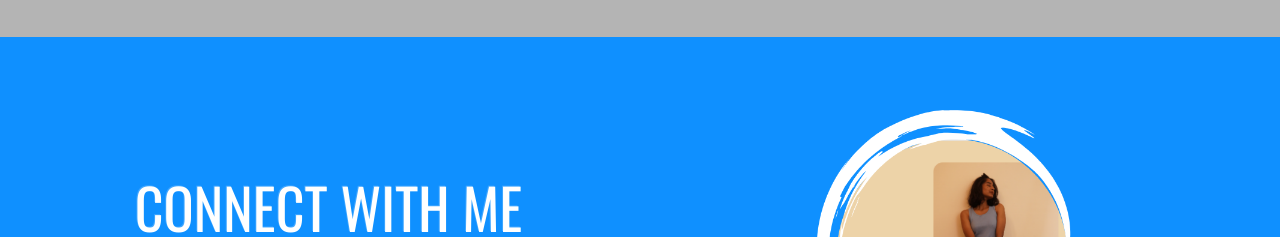
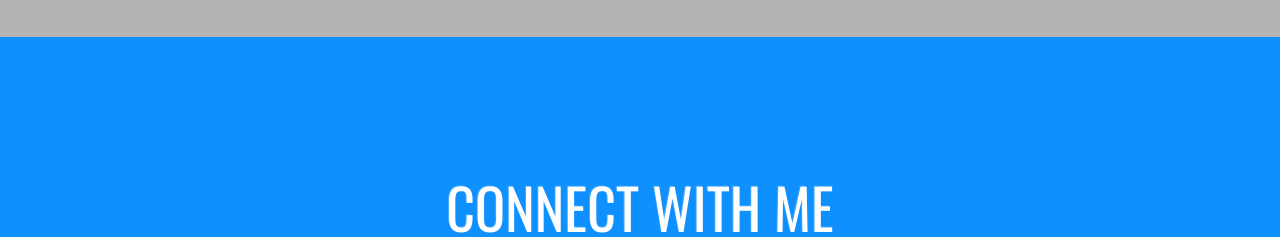
Before and after one commit to GoodVibesForAll/GoodVibes, a plain HTML site: page index.html in a window 1280 px wide. Shown: the part 1628-1865 px from the top of the page. Drawn offline with nearby package versions, Linux system fonts and the light colour scheme.

Commit message:
Update index.html
Remove section

```diff
--- a/index.html
+++ b/index.html
@@ -128,7 +128,7 @@
 
   <section class="ContactMe jumbotron bg-primary text-white mb-0 radius-0 mt-0">
     <div class="row">
-      <div class="col-xl-6 py-5">
+      <div class="col-xl-12 py-5">
 
 
     <footer>
@@ -164,9 +164,6 @@
       </footer>
     </footer>
   </div>
-  <div class="col-xl-6 model">
-    <a href="https://pallavi1229.my.canva.site/" target="_blank" ><img src="./assets/images/bordermodel.png" height="300px"><h5 class="display-5">Check out my Portfolio</h5></a>
-  </div>
   </div>
  </section>
 
```
